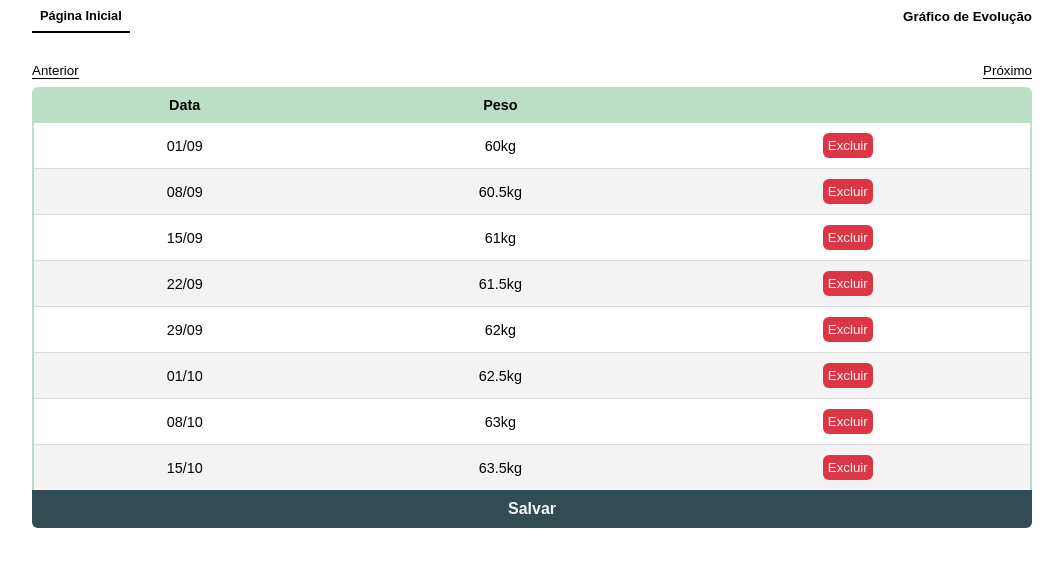
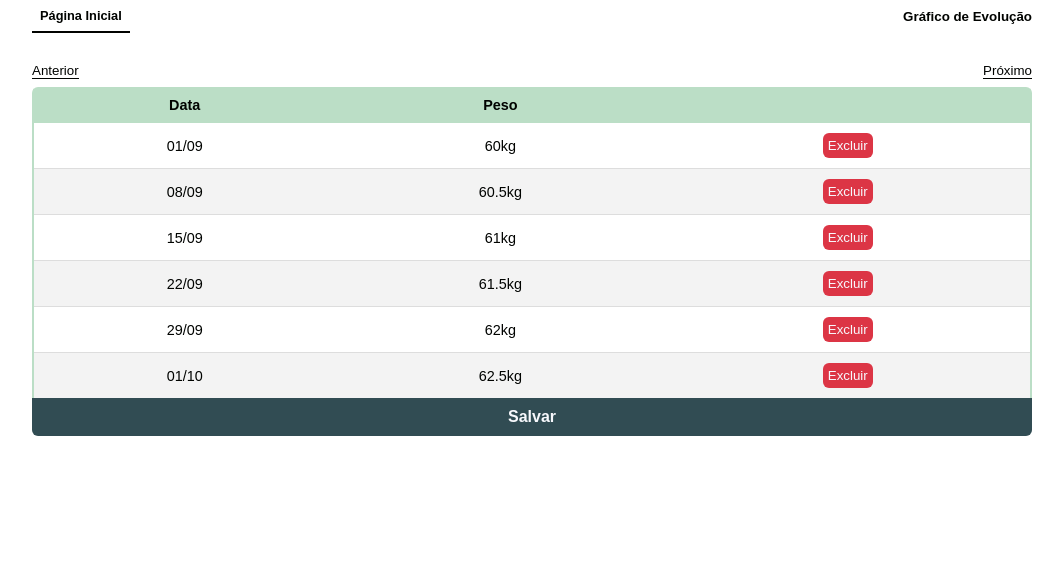
Before and after one commit to deividsilvajs/getting-stronger, a React (Create React App) app: page /#/weight-history in a window 1280 px wide. Shown: the top 566 px of the page, without its empty margins (108-1171 px from the left). Built offline with nearby package versions, Linux system fonts and the light colour scheme.

Commit message:
criação da função weightBlocks

```diff
--- a/src/components/WeightHistory/WeightHistoryTable.tsx
+++ b/src/components/WeightHistory/WeightHistoryTable.tsx
@@ -1,3 +1,4 @@
+import { useState } from 'react'
 import { format, parseISO } from 'date-fns'
 
 import { Weights } from 'types/weight'
@@ -9,11 +10,17 @@ import { testWeights } from 'testData'
 
 const WeightHistoryTable = () => {
 
-	const WeightBlocks = () => {
-		const blocks: Weights = []
+	const [currentBlock, setCurrentBlock] = useState(0)
+
+	const weightBlocks = () => {
+		let currentBlock = 0
+		const blocks: Weights[] = [[]]
 		testWeights.forEach(weight => {
-			if (blocks.length < 8) {
-				blocks.push(weight)
+			if (blocks[currentBlock].length < 6) {
+				blocks[currentBlock].push(weight)
+			} else {
+				currentBlock++
+            	blocks[currentBlock] = [weight]
 			}
 		})
 		return blocks
@@ -31,7 +38,7 @@ const WeightHistoryTable = () => {
 					</tr>
 				</thead>
 				<tbody>
-					{WeightBlocks().map(data => {
+					{weightBlocks()[currentBlock].map(data => {
 						return (
 							<tr key={data.id}>
 								<td>{format(parseISO(data.id), 'dd/MM')}</td>
```
